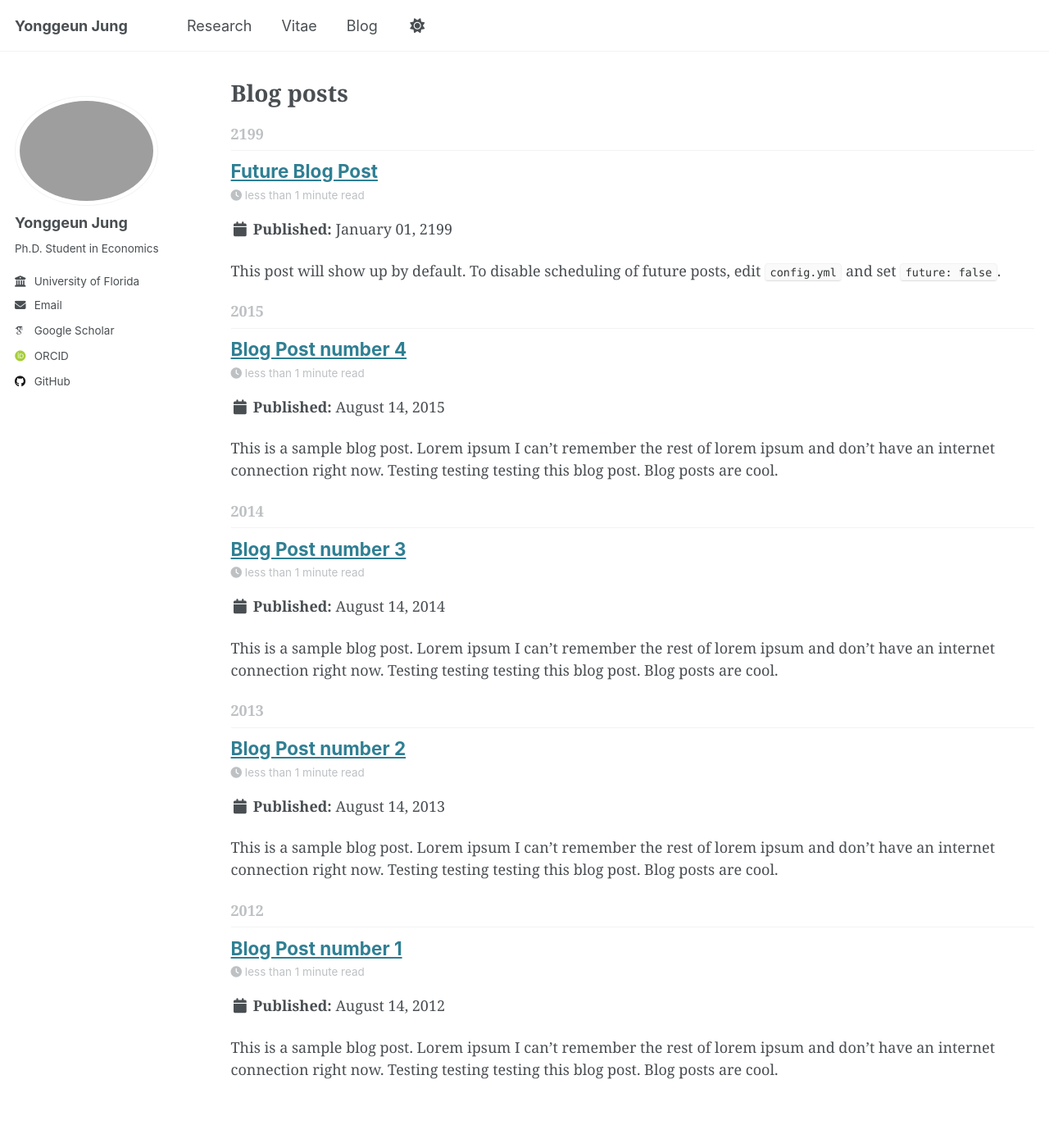
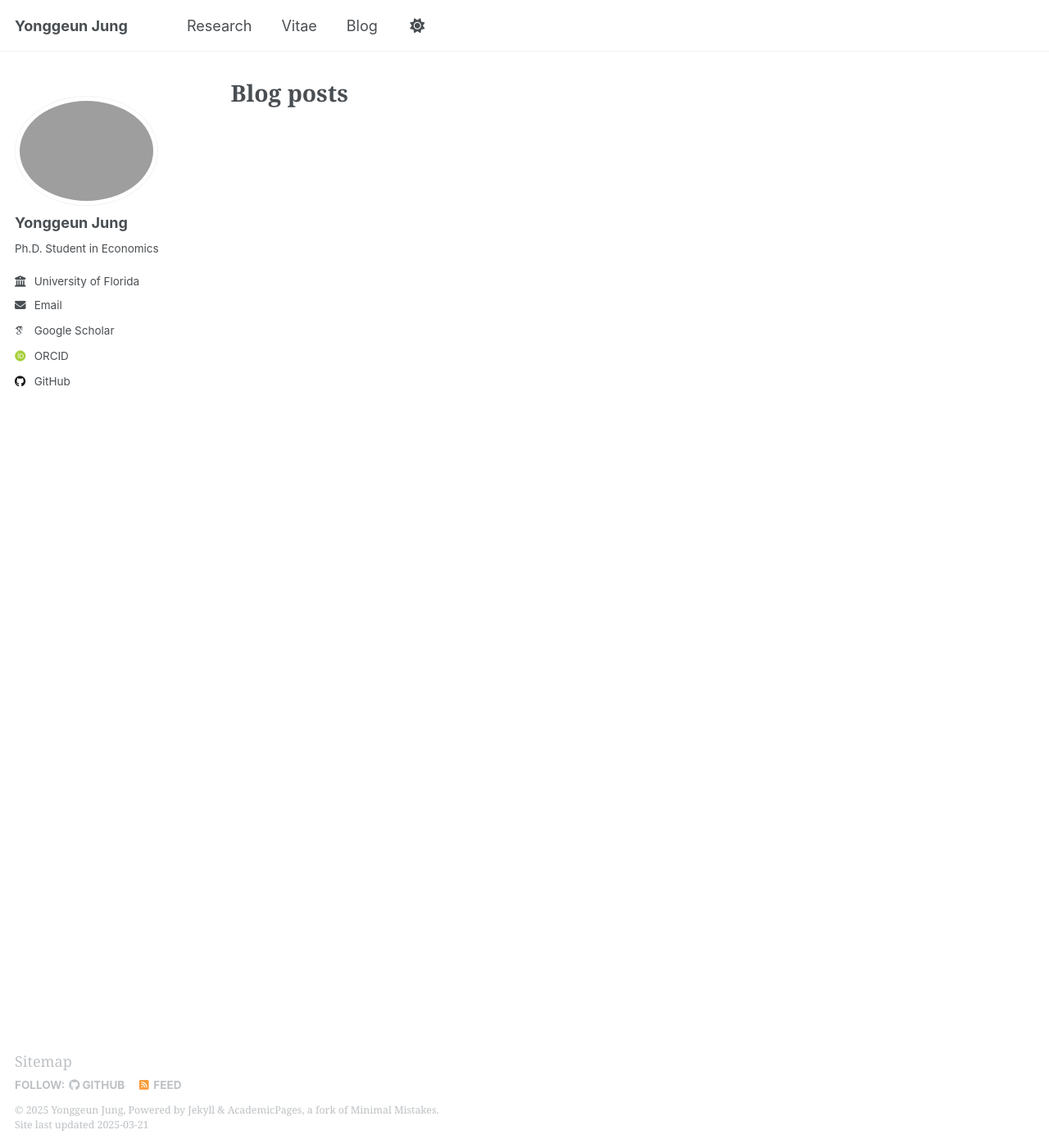
Before and after one commit to Yonggeun-Jung/yonggeun-jung.github.io, a Jekyll site: the page built from _pages/year-archive.html, in a window 1280 px wide and 1400 px high. Shown: the whole window at 82% size. Built offline with Jekyll 4.4.1, drawn with Linux system fonts in a browser that asks for light colours; some web fonts are replaced.

```diff
--- a/_posts/2012-08-14-blog-post-1.md
+++ /dev/null
@@ -1,20 +0,0 @@
----
-title: 'Blog Post number 1'
-date: 2012-08-14
-permalink: /posts/2012/08/blog-post-1/
-tags:
-  - cool posts
-  - category1
-  - category2
----
-
-This is a sample blog post. Lorem ipsum I can't remember the rest of lorem ipsum and don't have an internet connection right now. Testing testing testing this blog post. Blog posts are cool.
-
-Headings are cool
-======
-
-You can have many headings
-======
-
-Aren't headings cool?
-------
--- a/_posts/2013-08-14-blog-post-2.md
+++ /dev/null
@@ -1,20 +0,0 @@
----
-title: 'Blog Post number 2'
-date: 2013-08-14
-permalink: /posts/2013/08/blog-post-2/
-tags:
-  - cool posts
-  - category1
-  - category2
----
-
-This is a sample blog post. Lorem ipsum I can't remember the rest of lorem ipsum and don't have an internet connection right now. Testing testing testing this blog post. Blog posts are cool.
-
-Headings are cool
-======
-
-You can have many headings
-======
-
-Aren't headings cool?
-------
--- a/_posts/2014-08-14-blog-post-3.md
+++ /dev/null
@@ -1,20 +0,0 @@
----
-title: 'Blog Post number 3'
-date: 2014-08-14
-permalink: /posts/2014/08/blog-post-3/
-tags:
-  - cool posts
-  - category1
-  - category2
----
-
-This is a sample blog post. Lorem ipsum I can't remember the rest of lorem ipsum and don't have an internet connection right now. Testing testing testing this blog post. Blog posts are cool.
-
-Headings are cool
-======
-
-You can have many headings
-======
-
-Aren't headings cool?
-------
--- a/_posts/2199-01-01-future-post.md
+++ /dev/null
@@ -1,11 +0,0 @@
----
-title: 'Future Blog Post'
-date: 2199-01-01
-permalink: /posts/2012/08/blog-post-4/
-tags:
-  - cool posts
-  - category1
-  - category2
----
-
-This post will show up by default. To disable scheduling of future posts, edit `config.yml` and set `future: false`.
```
Also changed, not shown: _pages/about.md (+4 -4 lines), _posts/2015-08-14-blog-post-4.md (deleted, +0 -20 lines).
